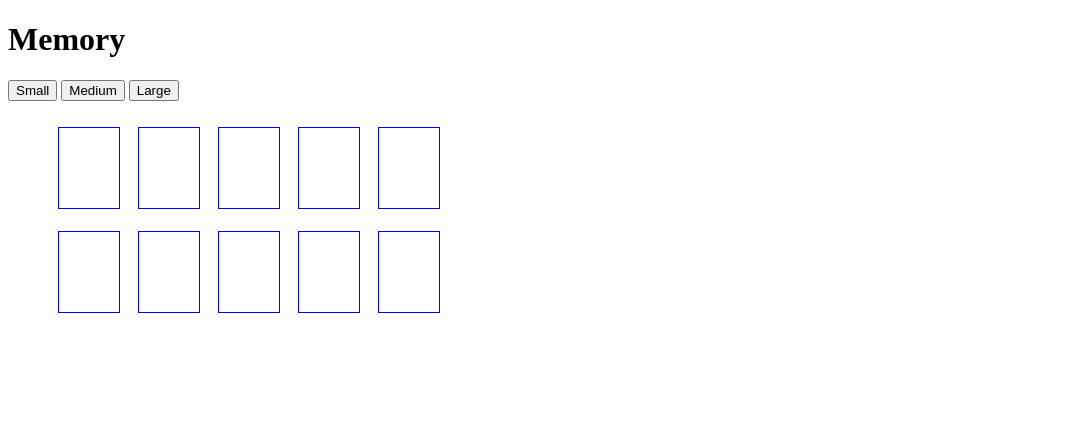
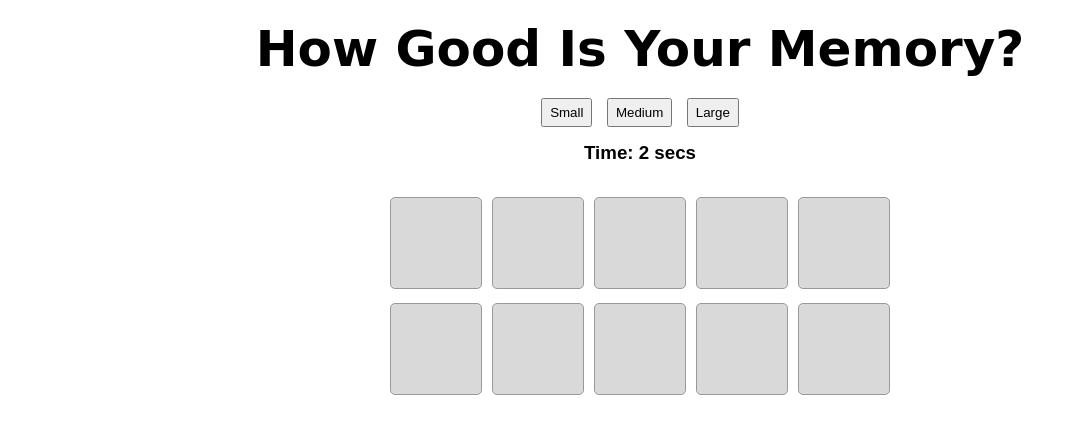
Before and after one commit to miclowe/jQuery-Exercises, a plain HTML site: page MemoryGame/index.html in a window 1280 px wide. Both pictures are taken after a click on the button "Small". Shown: the whole page, without its empty margins (0-1076 px from the left). Drawn offline with nearby package versions, Linux system fonts and the light colour scheme; a web font is replaced by a local one.

Commit message:
Completed functionality

```diff
--- a/MemoryGame/css/style.css
+++ b/MemoryGame/css/style.css
@@ -1,35 +1,78 @@
-
-div {
-
+* {
+  margin: 0;
+  padding: 0;
 }
 
-.red {
-  background-color: red;
+body {
+  font-family: "Arial", sans-serif;
+}
+
+#container {
+  margin: auto;
+  text-align: center;
+}
+
+#game-controls {
+  margin-top: 20px;
+  text-align: center;
+}
+
+#game-controls h1 {
+  font-family: 'Love Ya Like A Sister', cursive;
+  font-size: 50px;
+  margin: 15px;
+}
+
+#buttons button {
+  margin: 5px;
+  padding: 5px 7px;
 }
 
 #game {
-  width: 450px;
+  margin: 20px auto;
+  width: 550px;
 }
 
-li {
-  height: 80px;
-  margin: 10px;
-  width: 60px;
-  display: inline-block;
+#results {
+  height: 30px;
 }
 
-.back {
-  height: 80px;
-  width: 60px;
-  position: absolute;
+#timer {
+  margin-top: 10px;
 }
 
-.hidden {
-  display: none;
+#winner {
+  color: red;
+  margin: 10px 0;
+  text-align: center;
 }
 
-.front {
-  border: 1px solid blue;
+.box {
+  background-color: #D9D9D9;
+  border: 1px solid #999;
+  display: inline-block;
   height: 80px;
-  width: 60px;
+  margin: 5px;
+  padding: 5px;
+  width: 80px;
+  -mox-border-radius: 5px;
+  -webkit-border-radius: 5px;
+  border-radius: 5px;
+  z-index: 1;
 }
+
+.box:hover {
+  cursor: pointer;
+}
+
+.box span {
+  position: absolute;
+  width: 80px;
+  z-index: 2;
+}
+
+.ltr {
+  font-family: 'Acme', sans-serif;
+  font-size: 60px;
+  font-weight: bold;
+}
--- a/MemoryGame/index.html
+++ b/MemoryGame/index.html
@@ -5,20 +5,28 @@
   <title>Memory Game</title>
   <script type="text/javascript" src="http://ajax.googleapis.com/ajax/libs/jquery/1.9.1/jquery.min.js"></script>
   <script type="text/javascript" src="js/memory.js"></script>
+  <link href='http://fonts.googleapis.com/css?family=Acme' rel='stylesheet' type='text/css'>
+  <link href='http://fonts.googleapis.com/css?family=Love+Ya+Like+A+Sister' rel='stylesheet' type='text/css'>
   <link rel="stylesheet" type="text/css" href="css/style.css">
 </head>
 <body>
-
-  <h1>Memory</h1>
-  <div id="timer"></div>
+  <div id="container">
+    <div id="game-controls">
+      <h1>How Good Is Your Memory?</h1>
       <div id="buttons">
         <button id="small_btn">Small</button>
         <button>Medium</button>
         <button>Large</button>
       </div>
-  <div>
-    <ul id='game'>
+      <div id="results">
+        <h3 id="timer"></h3>
+        <h4 id="winner"></h4>
+      </div>
+    </div>
+    <div id="game">
+      <ul>
       </ul>
+    </div>
   </div>
 </body>
 </html>
--- a/MemoryGame/js/memory.js
+++ b/MemoryGame/js/memory.js
@@ -1,22 +1,82 @@
-
+var sec = 0;
+var min = 0;
+var count = 0;
+var counter;
 
 $(document).ready(function(){
+  function shuffle(arr){
+    for(var j, x, i = arr.length; i; j = parseInt(Math.random() * i, 10), x = arr[--i], arr[i] = arr[j], arr[j] = x);
+    return arr;
+  }
 
-  var letterTiles = new Array();
-  var tile = '';
+  var letterArray = ["A","B","C","D","E",
+                    "A","B","C","D","E"];
+  newArray = shuffle(letterArray);
+
   var numOfTiles = 10;
 
-  $('#small_btn').on('click', function(){
+  function timer(){
+      sec += 1;
+      if(sec > 59) {
+        min += 1;
+        sec = 0;
+        min = (min < 10 ? "0" : "") + min;
+      }
+      // console.log(sec);
+      // sec = (sec < 10 ? "0" : "") + sec;
 
-    for(var i = 0; i < numOfTiles; i += 1){
-      tile += '<li class="tile" id="'+ i +'"><div class="front"></div><div class="back hidden">Test</div></li>';
+      timeString = min + ":" + sec;
+      $("#timer").html("Time: " + sec + " secs");
     }
 
-    $('#game').html(tile);
+  $('#small_btn').on('click', function(){
+    sec = 0;
+    counter = setInterval(timer, 1000);
+    $('#game').empty();
+    for(var i = 0; i < numOfTiles; i += 1){
+      var span = $('<span class="ltr"></span>');
+      span.append(newArray[i]);
+      var div = $('<div class="box" id="box' + i + '"></div>');
+      div.append(span);
+      $("#game").append(div);
+      $('span').hide();
+    }
 
-    $('.tile').on('click', function(){
-      $(this).children(':first').fadeTo('fast', 0);
-      $(this).children(':last').removeClass('hidden');
+    $('.box').on('click', function(){
+      id = $(this).attr("id");
+      $(this).addClass('revealed');
+
+      var spanLtr = $(this).children("span");
+
+      spanLtr.show("fast");
+
+      if($(".revealed").length === 1) {
+        otherId = id;
+        // console.log(otherId);
+      } else {
+        thisLtr = spanLtr.html();
+        firstLtr = $("#" + otherId + " span").html();
+        // console.log("This ltr: " + thisLtr + "; First ltr: " + firstLtr);
+        if(thisLtr === firstLtr){
+          $(this).unbind("click");
+          $("#" + otherId).unbind("click");
+          setTimeout(function(){
+            $(".revealed").removeClass("revealed");
+          }, 500);
+          count += 1;
+          if (count === 5) {
+            clearInterval(counter);
+            $("#winner").html("Winner, winner, chicken dinner!");
+            // console.log("Winner, winner, chicken dinner!");
+          }
+        } else {
+          setTimeout(function() {
+            $(".revealed").removeClass("revealed");
+            $("#" + id + " span").hide("slow");
+            $("#" + otherId + " span").hide("slow");
+          }, 500);
+        }
+      }
     });
   });
 });
```
Lines whose indentation alone changed are shown as unchanged.
